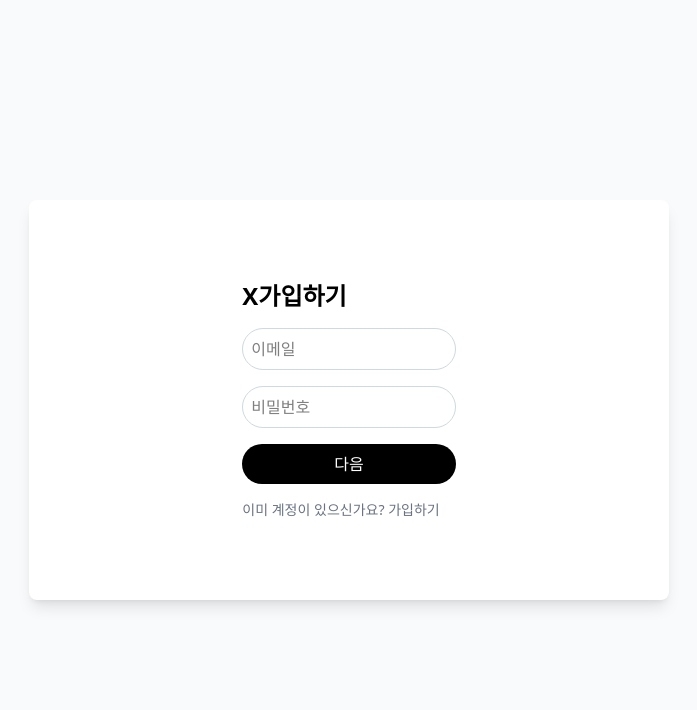
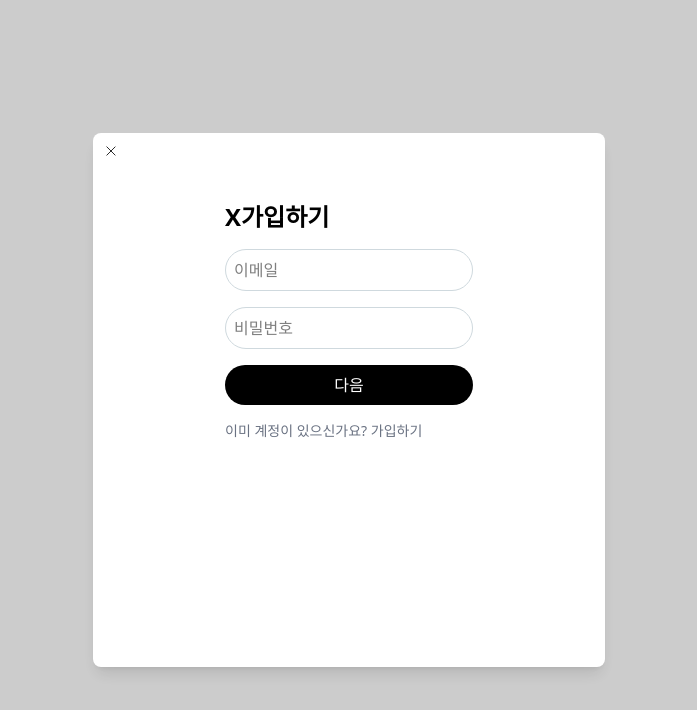
Before and after one commit to HBDCHAEYOUNG/x_web, a Next.js app: page /i/flow/login in a window 1280 px wide. Shown: the top 710 px of the page, without its empty margins (291-988 px from the left). Built offline with nearby package versions, Linux system fonts and the light colour scheme.

Commit message:
loginmadl update

```diff
--- a/src/app/(before login)/@modal/(.)i/flow/login/page.tsx
+++ b/src/app/(before login)/@modal/(.)i/flow/login/page.tsx
@@ -1,12 +1,5 @@
-export default function LoginModal() {
-  return (
-    <div
-      className="fixed inset-0 flex items-center justify-center z-50"
-      style={{ backgroundColor: "rgba(107, 114, 128, 0.3)" }}
-    >
-      <div className="bg-white w-1/2 h-1/2 rounded-lg shadow-lg">
-        Login Modal
-      </div>
-    </div>
-  );
+import LoginModal from "@/app/(before login)/_component/LoginModal";
+
+export default function Login() {
+  return <LoginModal />;
 }
--- /dev/null
+++ b/src/app/(before login)/_component/LoginModal.tsx
@@ -0,0 +1,42 @@
+"use client";
+
+import Image from "next/image";
+import Link from "next/link";
+import { useRouter } from "next/navigation";
+
+export default function LoginModal() {
+  const router = useRouter();
+  return (
+    <div className="fixed inset-0 bg-black/20 flex items-center justify-center z-50">
+      <div className="bg-white w-2/5 h-2/3 rounded-lg shadow-lg flex flex-col p-2">
+        <Image
+          src="/close.svg"
+          alt="close"
+          width={20}
+          height={20}
+          className="cursor-pointer"
+          onClick={() => router.back()}
+        />
+        <div className="flex flex-col gap-4 mx-auto w-1/2 pt-10">
+          <h1 className="text-2xl font-bold">X가입하기</h1>
+          <input
+            type="text"
+            placeholder="이메일"
+            className="rounded-full border border-brand-grey p-2 w-full"
+          />
+          <input
+            type="text"
+            placeholder="비밀번호"
+            className="rounded-full border border-brand-grey p-2 w-full"
+          />
+          <button className="bg-black text-white px-4 p-2 rounded-full w-full">
+            다음
+          </button>
+          <p className="text-sm text-gray-500">
+            이미 계정이 있으신가요? <Link href="/login">가입하기</Link>
+          </p>
+        </div>
+      </div>
+    </div>
+  );
+}
--- a/src/app/(before login)/i/flow/login/page.tsx
+++ b/src/app/(before login)/i/flow/login/page.tsx
@@ -1,29 +1,5 @@
-import Link from "next/link";
+import LoginModal from "@/app/(before login)/_component/LoginModal";
 
-export default function LoginModal() {
-  return (
-    <div className="fixed inset-0 bg-gray-50 bg-opacity-10 flex items-center justify-center z-50">
-      <div className="bg-white w-1/2 h-1/2 rounded-lg shadow-lg flex flex-col justify-center">
-        <div className="flex flex-col gap-4 mx-auto w-1/3">
-          <h1 className="text-2xl font-bold">X가입하기</h1>
-          <input
-            type="text"
-            placeholder="이메일"
-            className="rounded-full border border-brand-grey p-2 w-full"
-          />
-          <input
-            type="text"
-            placeholder="비밀번호"
-            className="rounded-full border border-brand-grey p-2 w-full"
-          />
-          <button className="bg-black text-white px-4 p-2 rounded-full w-full">
-            다음
-          </button>
-          <p className="text-sm text-gray-500">
-            이미 계정이 있으신가요? <Link href="/login">가입하기</Link>
-          </p>
-        </div>
-      </div>
-    </div>
-  );
+export default function Login() {
+  return <LoginModal />;
 }
--- a/src/app/(before login)/page.tsx
+++ b/src/app/(before login)/page.tsx
@@ -1,7 +1,7 @@
 import Image from "next/image";
 import Link from "next/link";
 
-export default function Home() {
+export default function LoginPage() {
   return (
     <div className="flex justify-around h-screen items-center">
       <Image src="/hicon.svg" alt="logo" width={300} height={300} />
@@ -9,7 +9,7 @@
         <h1 className="text-5xl font-extrabold">지금 일어나고 있는 일</h1>
         <p className="text-2xl font-bold">지금 가입하세요.</p>
         <Link
-          href="/signup"
+          href="/i/flow/signup"
           className="bg-brand-blue w-2/3 text-center text-white font-bold rounded-full p-2"
         >
           계정 만들기
```
Also changed, not shown: public/close.svg (added).
